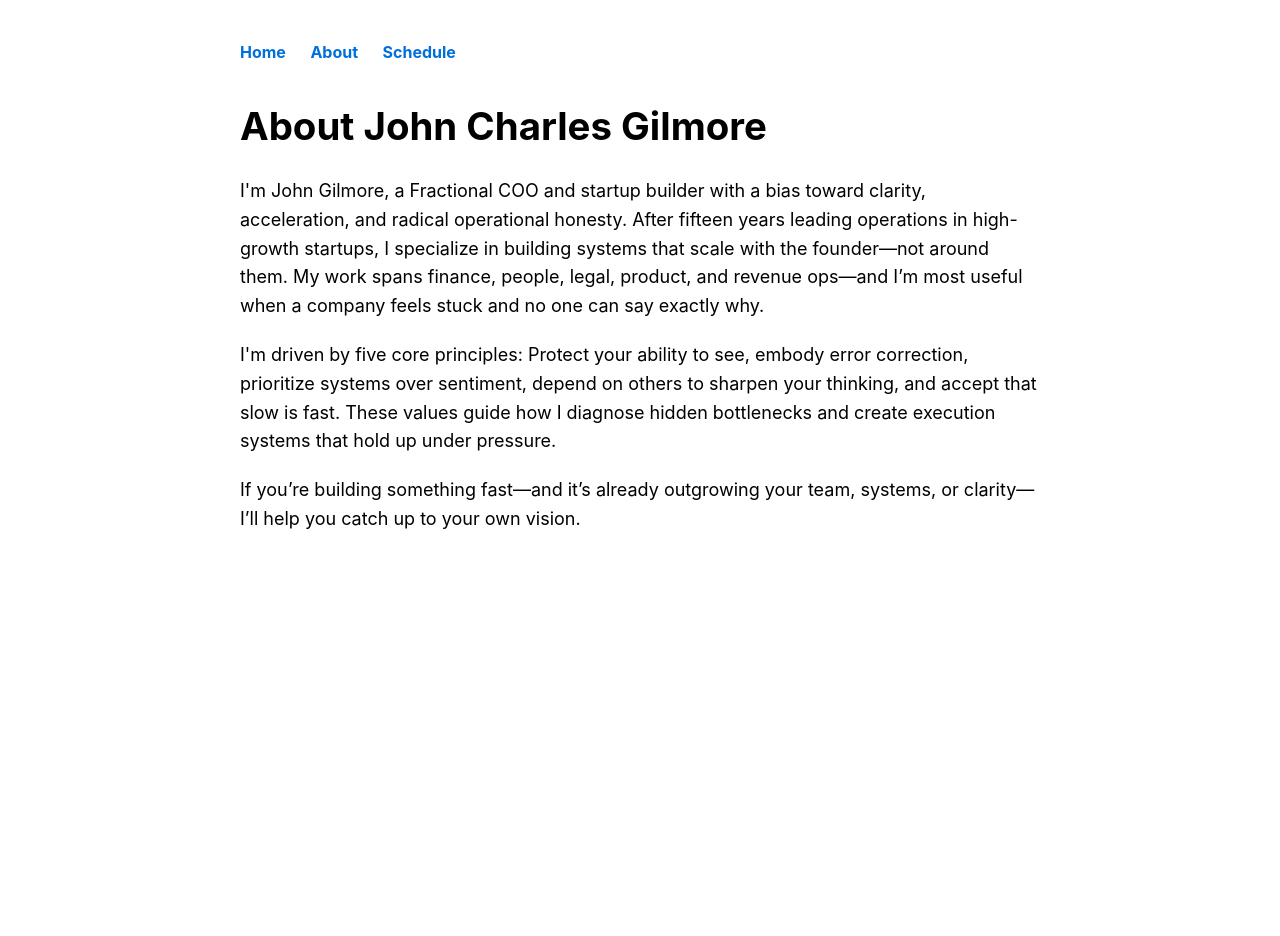
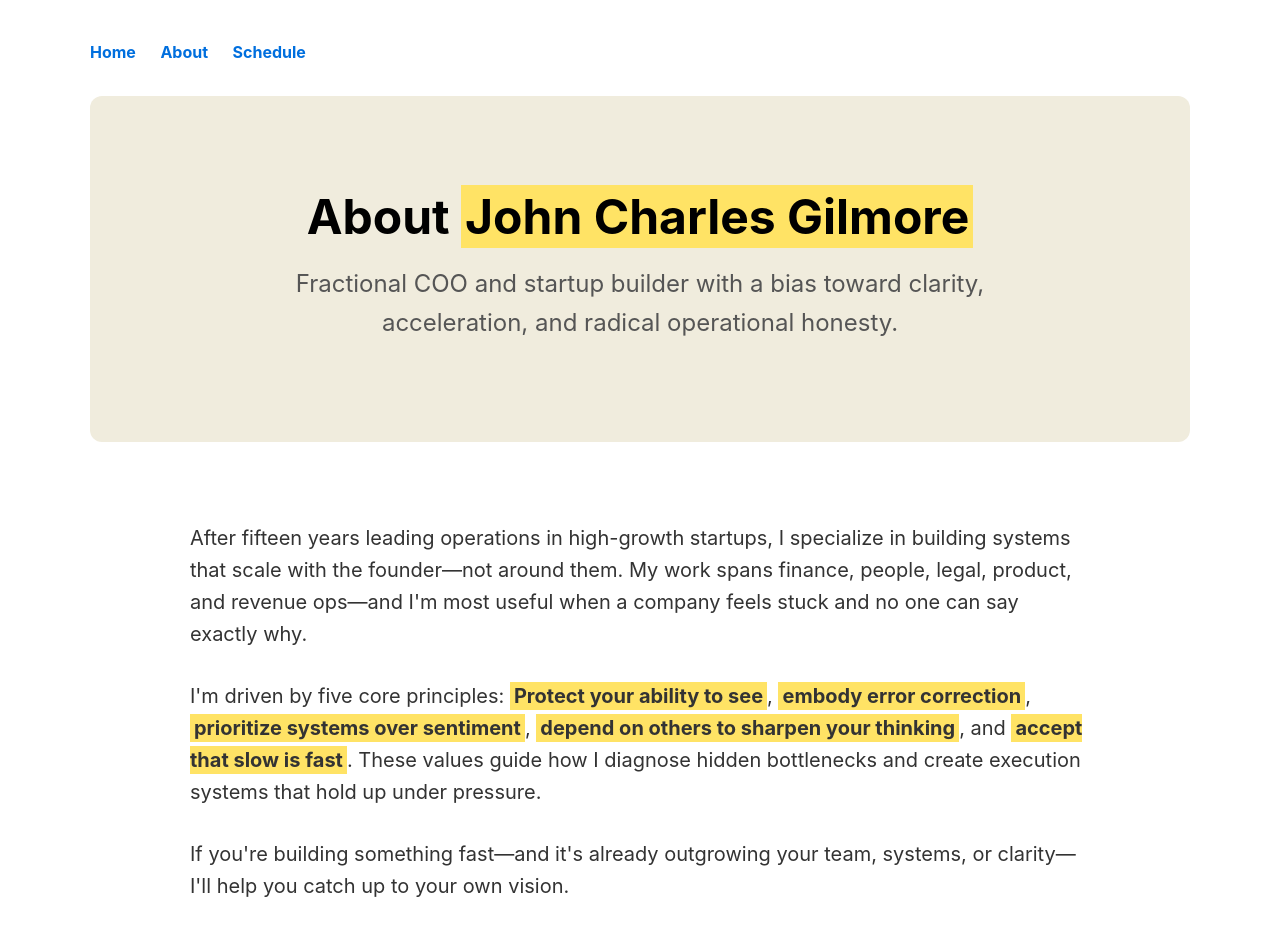
Before and after one commit to johncgilmore/johncharlesgilmore-site, a plain HTML site: page about.html in a window 1280 px wide. Before the commit the page ends 800 px from the top, so only its background shows below. Drawn offline with Linux system fonts and the light colour scheme.

Commit message:
Update site styling for consistency across all pages

```diff
--- a/about.html
+++ b/about.html
@@ -2,15 +2,18 @@
 <html lang="en">
 <head>
   <meta charset="UTF-8" />
-  <title>About John Charles Gilmore</title>
+  <title>John Charles Gilmore | About</title>
   <meta name="viewport" content="width=device-width, initial-scale=1.0"/>
   <style>
     body {
-      font-family: -apple-system, BlinkMacSystemFont, 'Segoe UI', Roboto, sans-serif;
-      padding: 40px;
-      max-width: 800px;
+      font-family: -apple-system, BlinkMacSystemFont, 'Segoe UI', Roboto, Oxygen, Ubuntu, Cantarell, 'Open Sans', 'Helvetica Neue', sans-serif;
+      background-color: #fff;
+      color: #333;
+      padding: 40px 20px;
+      max-width: 1100px;
       margin: auto;
       line-height: 1.6;
+      font-size: 16px;
     }
     nav {
       margin-bottom: 30px;
@@ -22,12 +25,47 @@
       color: #006FDE;
     }
     h1 {
-      font-size: 2.4em;
+      font-size: 3em;
+      font-weight: 700;
+      color: #000;
+      line-height: 1.2;
       margin-bottom: 20px;
     }
-    p {
-      font-size: 18px;
-      margin-bottom: 20px;
+    h2 {
+      font-size: 2.6em;
+      margin-top: 60px;
+      margin-bottom: 30px;
+      line-height: 1.3;
+      max-width: 900px;
+      color: #000;
+      font-weight: 700;
+    }
+    .highlight {
+      background-color: #FFE365;
+      padding: 2px 4px;
+      font-weight: 700;
+    }
+    .hero {
+      background-color: #F0ECDD;
+      padding: 60px 20px;
+      text-align: center;
+      border-radius: 12px;
+      margin-bottom: 80px;
+    }
+    .hero-statement {
+      font-size: 24px;
+      color: #555;
+      max-width: 700px;
+      margin: 0 auto 40px;
+    }
+    .content-section {
+      max-width: 900px;
+      margin: 0 auto;
+    }
+    .content-section p {
+      font-size: 20px;
+      line-height: 1.6;
+      margin-bottom: 30px;
     }
   </style>
 </head>
@@ -38,16 +76,20 @@
     <a href="schedule.html">Schedule</a>
   </nav>
 
-  <h1>About John Charles Gilmore</h1>
+  <div class="hero">
+    <h1>About <span class="highlight">John Charles Gilmore</span></h1>
+    <p class="hero-statement">Fractional COO and startup builder with a bias toward clarity, acceleration, and radical operational honesty.</p>
+  </div>
 
-  <p>I'm John Gilmore, a Fractional COO and startup builder with a bias toward clarity, acceleration, and radical operational honesty.
-  After fifteen years leading operations in high-growth startups, I specialize in building systems that scale with the founder—not around them.
-  My work spans finance, people, legal, product, and revenue ops—and I’m most useful when a company feels stuck and no one can say exactly why.</p>
+  <div class="content-section">
+    <p>After fifteen years leading operations in high-growth startups, I specialize in building systems that scale with the founder—not around them.
+    My work spans finance, people, legal, product, and revenue ops—and I'm most useful when a company feels stuck and no one can say exactly why.</p>
 
-  <p>I'm driven by five core principles: Protect your ability to see, embody error correction, prioritize systems over sentiment, depend on others to sharpen your thinking, and accept that slow is fast.
-  These values guide how I diagnose hidden bottlenecks and create execution systems that hold up under pressure.</p>
+    <p>I'm driven by five core principles: <span class="highlight">Protect your ability to see</span>, <span class="highlight">embody error correction</span>,
+    <span class="highlight">prioritize systems over sentiment</span>, <span class="highlight">depend on others to sharpen your thinking</span>, and
+    <span class="highlight">accept that slow is fast</span>. These values guide how I diagnose hidden bottlenecks and create execution systems that hold up under pressure.</p>
 
-  <p>If you’re building something fast—and it’s already outgrowing your team, systems, or clarity—I’ll help you catch up to your own vision.</p>
-
+    <p>If you're building something fast—and it's already outgrowing your team, systems, or clarity—I'll help you catch up to your own vision.</p>
+  </div>
 </body>
 </html>
```
Also changed, not shown: index.html (+14 -0 lines), schedule.html (+42 -9 lines).
